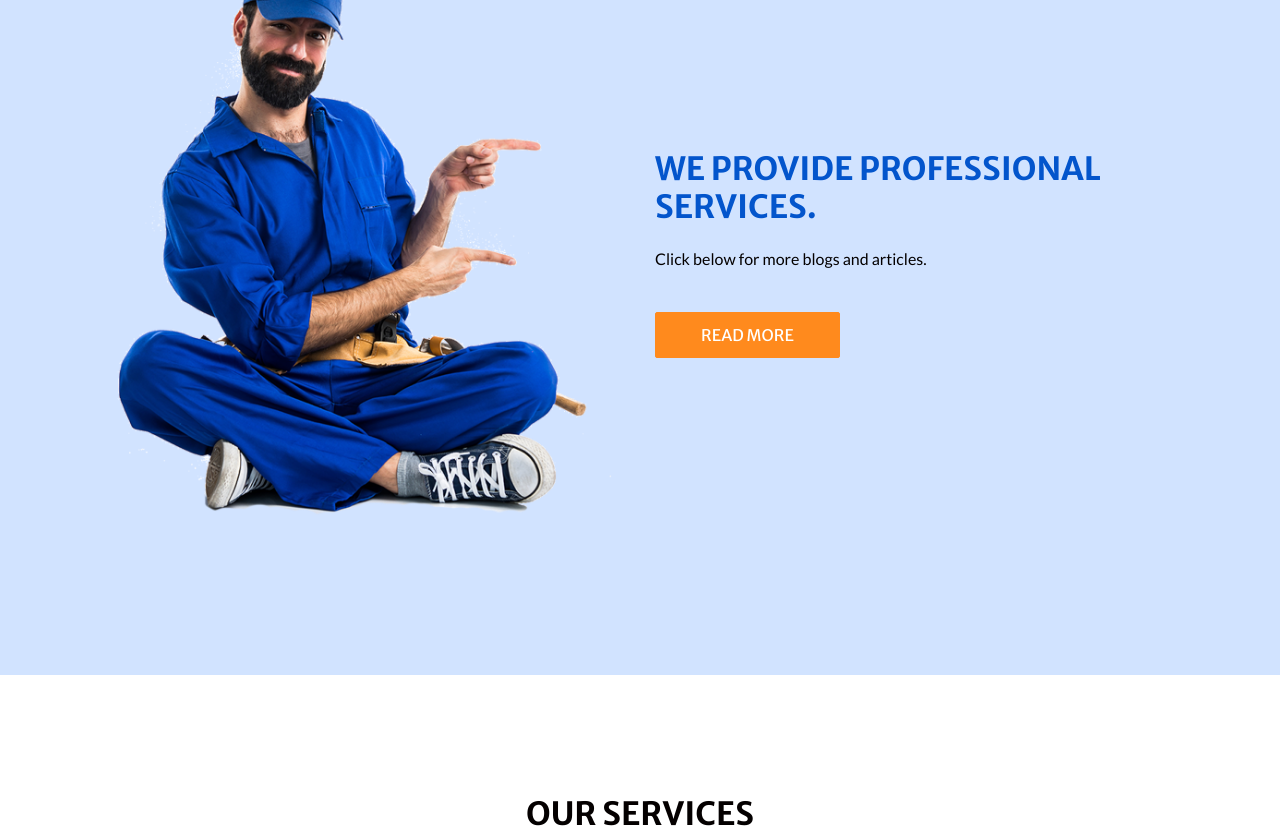
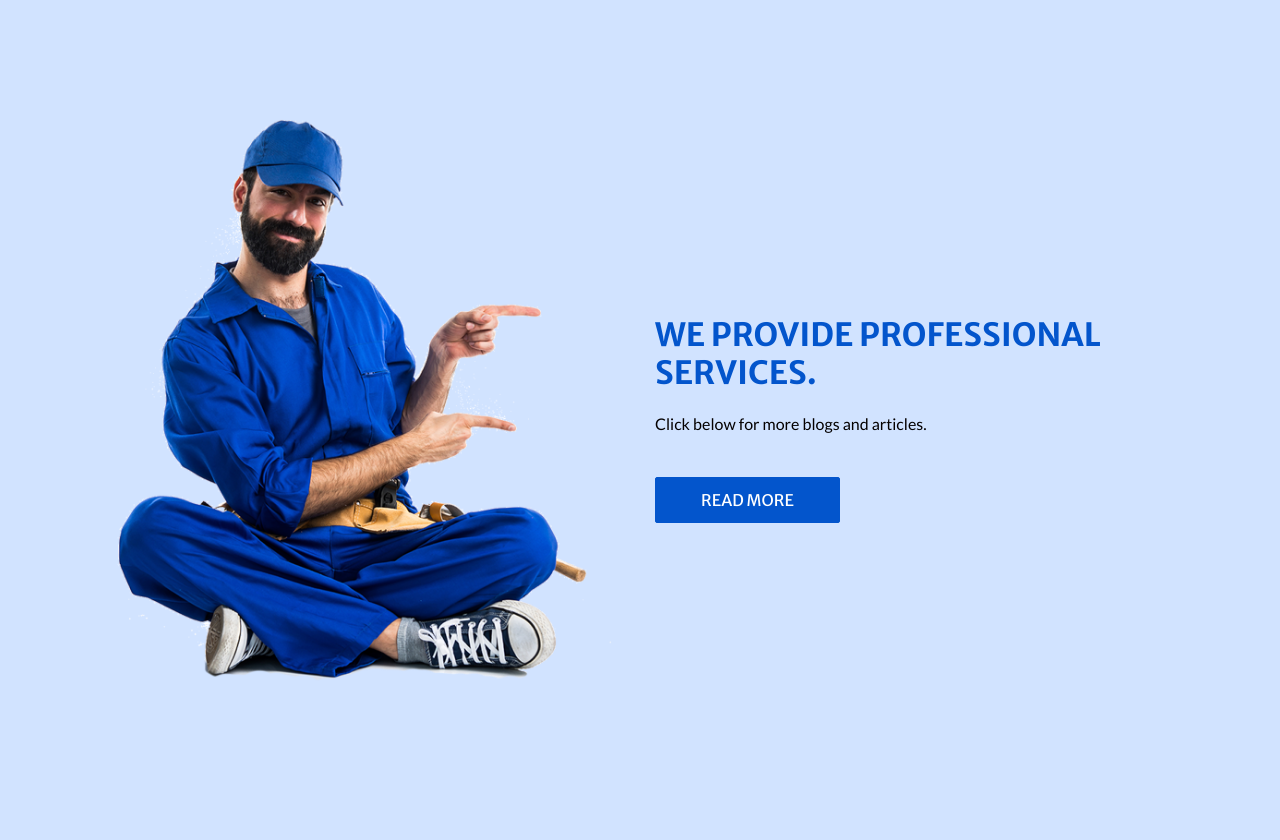
Before and after one commit to rohitsi2104/aquazenix, a Django app: page / in a window 1280 px wide. Shown: the part 3811-4651 px from the top of the page. Run offline with Django 5.2, Linux system fonts and the light colour scheme; some libraries are stand-ins or nearby versions.

Commit message:
updated content

```diff
--- a/static/style.css
+++ b/static/style.css
@@ -391,7 +391,7 @@ a:focus {
 }
 
 .feature_section .feature_container .box:hover, .feature_section .feature_container .box.active {
-  background-color: #ff8a1d;
+  background-color: #0355cc;
   color: #ffffff;
 }
 
@@ -470,15 +470,15 @@ a:focus {
   font-family: 'Merriweather Sans', sans-serif;
   text-transform: uppercase;
   padding: 10px 45px;
-  background-color: #ff8a1d;
-  border: 1px solid #ff8a1d;
+  background-color: #0355cc;
+  border: 1px solid #0355cc;
   border-radius: 2px;
   color: #ffffff;
 }
 
 .professional_section .detail-box a:hover {
   background-color: transparent;
-  color: #ff8a1d;
+  color:#0355cc;
 }
 
 .service_section {
```
Also changed, not shown: static/images/slider2-img.png (added).
